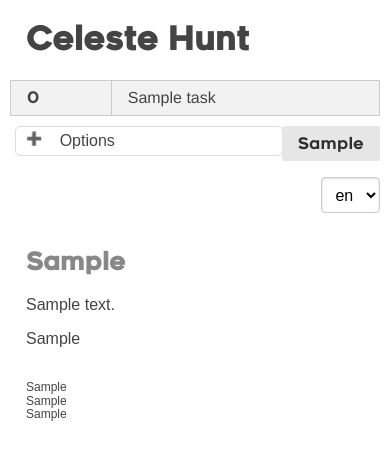
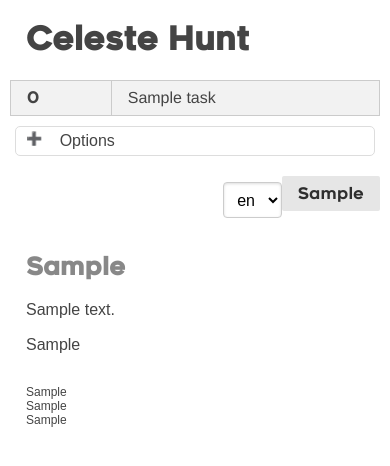
Before and after one commit to calvarado194/celeste-hunt, a PHP site: the page made by templates/index.phtml in a window 390 px wide. Shown: the top 466 px of the page. Run offline with PHP 8.4, Linux system fonts and the light colour scheme; the template is opened without the code that fills it: most values are stand-ins (such as "Sample title", 1, 10 or a date in 2020); data that the repository does not hold is empty; some libraries are stand-ins or nearby versions.

Commit message:
Improved responsiveness on options menu. Added new elementos for rich preview link. Replacen in-game font file with better, lighter format.

```diff
--- a/templates/index.phtml
+++ b/templates/index.phtml
@@ -3,17 +3,27 @@
     <head>
         <meta charset="utf-8"/>
         <title>Celeste Hunt</title>
+        <meta name="description" content="A seeded task generator for your Celeste speedruns!" />
+        <meta property="og:title" content="Celeste Hunt" />
+        <meta property="og:description" content="A seeded task generator for your Celeste speedruns!" />
+        <meta property="og:image" content="/celeste/public/test-preview.png" />
         <link rel="shortcut icon" href="/celeste/public/favicon.ico" type="image/x-icon">
         <link rel="icon" href="/celeste/public/favicon.ico" type="image/x-icon">
         <link rel="stylesheet" href="https://unpkg.com/purecss@1.0.0/build/pure-min.css" integrity="sha384-nn4HPE8lTHyVtfCBi5yW9d20FjT8BJwUXyWZT9InLYax14RDjBj46LmSztkmNP9w" crossorigin="anonymous">
         <link rel="stylesheet" href="https://unpkg.com/purecss@1.0.0/build/base-min.css">
+        <!--[if lte IE 8]>
+    <link rel="stylesheet" href="https://unpkg.com/purecss@1.0.0/build/grids-responsive-old-ie-min.css">
+<![endif]-->
+<!--[if gt IE 8]><!-->
+        <link rel="stylesheet" href="https://unpkg.com/purecss@1.0.0/build/grids-responsive-min.css">
+<!--<![endif]-->
         <link href='//fonts.googleapis.com/css?family=Lato:300' rel='stylesheet' type='text/css'>
         <meta name="viewport" content="width=device-width, initial-scale=1">
         <script type="text/javascript" src="/celeste/public/jscookie.js"></script>
     <style>
             @font-face {
                 font-family: Renogare;
-                src: url("public/Renogare-Regular.otf") format("opentype");
+                src: url("public/Renogare-Regular.woff") format("opentype");
             }
 
             body{
@@ -113,7 +123,7 @@
         </div>
         </div>
         <div class="pure-g">
-        <div class="pure-u-3-4">
+        <div class="pure-u-1 pure-u-sm-3-4">
             <div class="trigger-container">
             <label class="trigger">
                 <span id="seal"></span> <input type="checkbox" class="checkbox"> Options
@@ -135,7 +145,7 @@
             </label>
             </div>
         </div>
-        <div class="pure-u-1-4">
+        <div class="pure-u-1 pure-u-sm-1-4">
 
         <!-- first statement should only take effect in development, when the web url is localhost -->
         <?php if (in_array($_SERVER['REMOTE_ADDR'], ['127.0.0.1', '::1'])): ?>
```
Also changed, not shown: public/Renogare-Regular.woff (added), public/test-preview.png (added).
